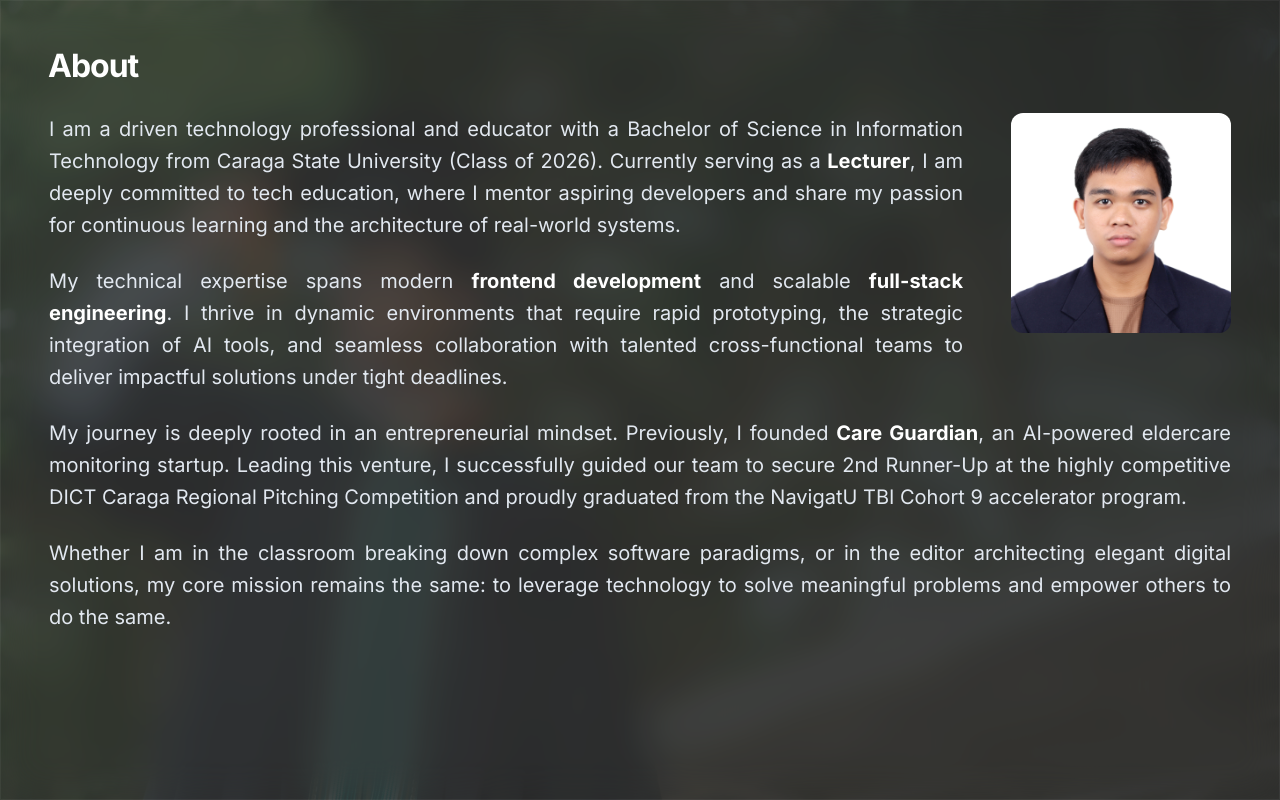
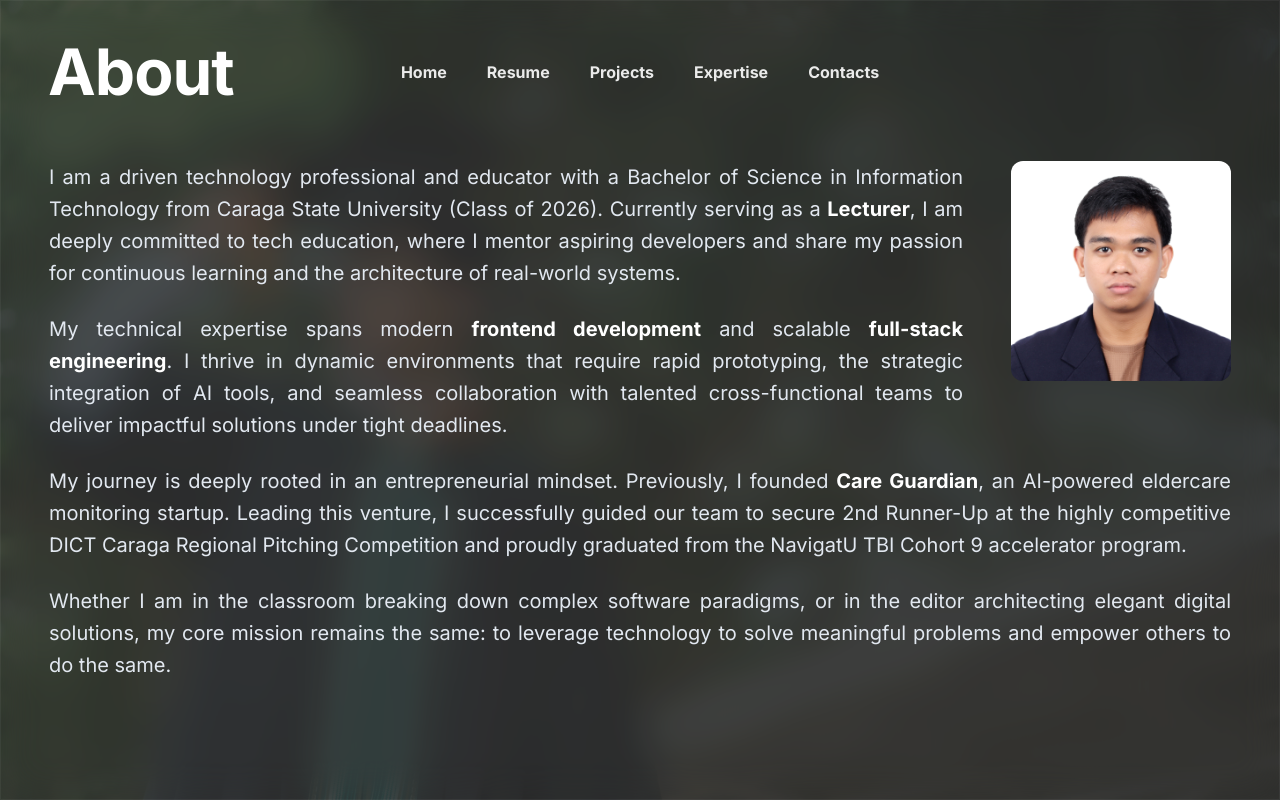
Before and after one commit to cjbantillo/web-app-portfolio, a Vue app: page / in a window 1280 px wide. Both pictures are taken after a click on the button "About". Built offline with nearby package versions, Linux system fonts and the light colour scheme.

Commit message:
feat: add core portfolio layout components including App, About, and ModalWrapper

```diff
--- a/src/App.vue
+++ b/src/App.vue
@@ -6,10 +6,21 @@
       <div class="orb orb-3"></div>
     </div>
 
-    <!-- Global Logo acts as Home/Close -->
-    <a href="#" class="global-logo" :class="{ 'fade-out': modalScrollTop > 50 }" @click.prevent="activeModal = null" v-show="activeModal !== 'contact'">
-      {{ activeModal ? activeModal.charAt(0).toUpperCase() + activeModal.slice(1) : '{CJB}' }}
-    </a>
+    <!-- Global Header acts as Home/Close + Nav -->
+    <header class="global-header" :class="{ 'fade-out': modalScrollTop > 50 }" v-show="activeModal !== 'contact'">
+      <a href="#" class="global-logo" @click.prevent="activeModal = null">
+        {{ activeModal ? activeModal.charAt(0).toUpperCase() + activeModal.slice(1) : '{CJB}' }}
+      </a>
+
+      <!-- Global Modal Navigation -->
+      <nav class="global-nav" v-show="activeModal">
+        <button class="nav-item" @click="activeModal = null">Home</button>
+        <button class="nav-item" @click="activeModal = 'resume'">Resume</button>
+        <button class="nav-item" @click="activeModal = 'projects'">Projects</button>
+        <button class="nav-item" @click="activeModal = 'expertise'">Expertise</button>
+        <button class="nav-item" @click="activeModal = 'contact'">Contacts</button>
+      </nav>
+    </header>
 
     <!-- Main Full-Screen Hero View -->
     <Hero :isModalOpen="activeModal !== null" @open-modal="activeModal = $event" />
@@ -19,7 +30,7 @@
     <!-- Section Modals -->
     <Transition name="fade">
       <ModalWrapper v-if="activeModal === 'about'" title="About" @close="activeModal = null" @scroll="modalScrollTop = $event">
-        <About />
+        <About @open-modal="activeModal = $event" />
       </ModalWrapper>
     </Transition>
 
@@ -216,30 +227,66 @@ export default {
   }
 }
 
-/* Global Logo */
-.global-logo {
+/* Global Header */
+.global-header {
   position: fixed;
   top: 2.5rem;
   left: 3rem;
-  font-family: "Inter", sans-serif;
-  font-weight: 800;
-  font-size: 2rem;
-  color: #FFFFFF;
-  text-decoration: none;
-  letter-spacing: -1px;
+  right: 3rem;
+  display: flex;
+  align-items: center;
   z-index: 10000;
-  transition: opacity 0.4s cubic-bezier(0.22, 1, 0.36, 1), transform 0.4s cubic-bezier(0.22, 1, 0.36, 1), color 0.35s;
+  transition: opacity 0.4s cubic-bezier(0.22, 1, 0.36, 1), transform 0.4s cubic-bezier(0.22, 1, 0.36, 1);
 }
 
-.global-logo.fade-out {
+.global-header.fade-out {
   opacity: 0;
   transform: translateY(-15px);
   pointer-events: none;
 }
 
+/* Global Logo */
+.global-logo {
+  font-family: "Inter", sans-serif;
+  font-weight: 800;
+  font-size: 4rem;
+  color: #FFFFFF;
+  text-decoration: none;
+  letter-spacing: -1px;
+  line-height: 1;
+  transition: transform 0.4s cubic-bezier(0.22, 1, 0.36, 1), color 0.35s;
+}
+
 .global-logo:hover {
   transform: scale(1.05);
   opacity: 0.8;
+}
+
+/* Global Navigation in Modals */
+.global-nav {
+  position: absolute;
+  left: 50%;
+  transform: translateX(-50%);
+  display: flex;
+  gap: 2.5rem;
+}
+
+.global-nav .nav-item {
+  background: transparent;
+  border: none;
+  color: rgba(255, 255, 255, 0.9);
+  font-family: "Inter", sans-serif;
+  font-size: 1rem;
+  font-weight: 700;
+  cursor: pointer;
+  padding: 0;
+  transition: transform 0.3s cubic-bezier(0.175, 0.885, 0.32, 1.275), color 0.3s ease;
+  transform-origin: center;
+}
+
+.global-nav .nav-item:hover {
+  color: #fff;
+  transform: scale(1.45);
 }
 
 /* Image Modal */
--- a/src/components/About.vue
+++ b/src/components/About.vue
@@ -23,6 +23,7 @@
 <script>
 export default {
   name: "About",
+  emits: ["open-modal"],
 };
 </script>
 
@@ -68,6 +69,17 @@ export default {
 }
 
 @media (max-width: 768px) {
+  .about-header {
+    display: flex;
+    flex-direction: column;
+    align-items: flex-start;
+    gap: 1.5rem;
+  }
+  .about-nav {
+    flex-wrap: wrap;
+    justify-content: flex-start;
+    gap: 1.5rem;
+  }
   .about-avatar {
     float: none;
     display: block;
--- a/src/components/ModalWrapper.vue
+++ b/src/components/ModalWrapper.vue
@@ -109,7 +109,7 @@ export default {
 
 .modal-content {
   overflow-y: auto;
-  padding: 7rem 3rem 4rem; /* Increased top padding to give the dynamic top-left heading breathing space */
+  padding: 10rem 3rem 4rem; /* Increased top padding to give the dynamic top-left heading breathing space */
   flex: 1;
 
   /* Completely hide scrollbar */
```
